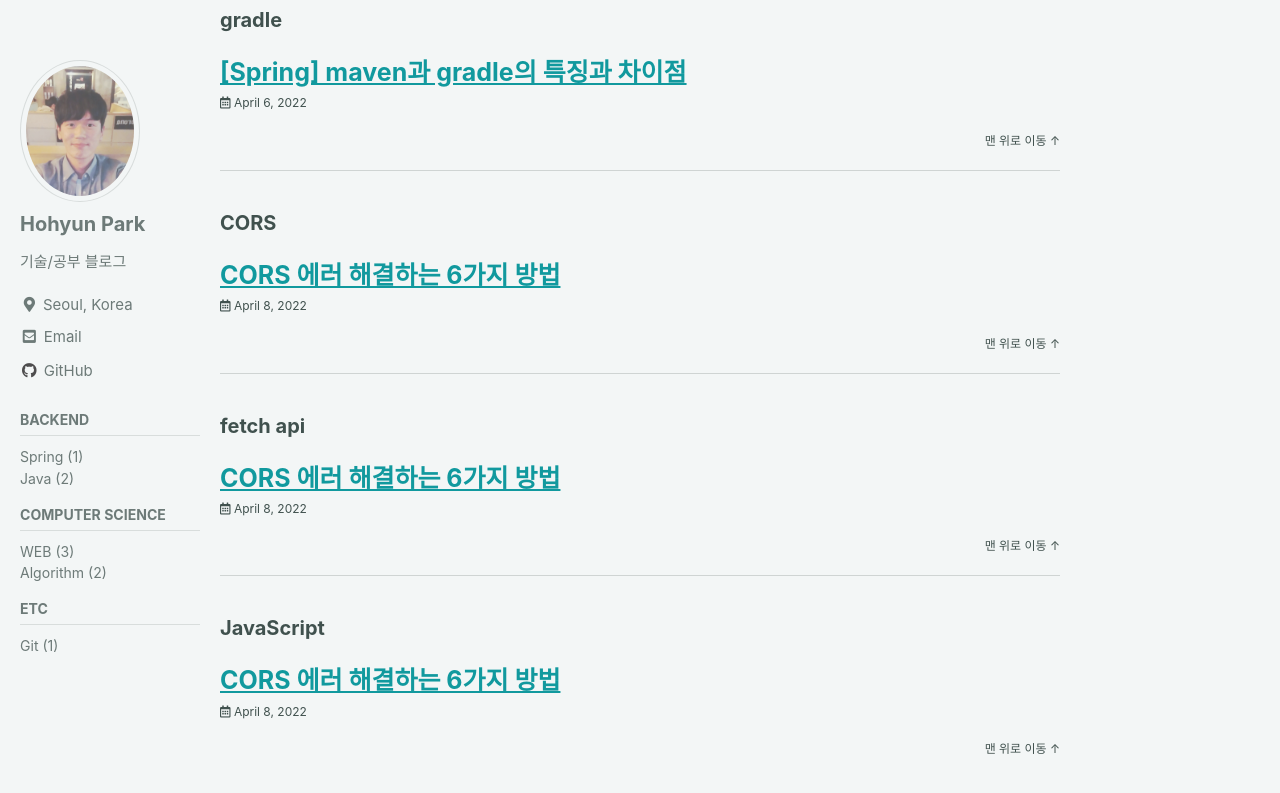
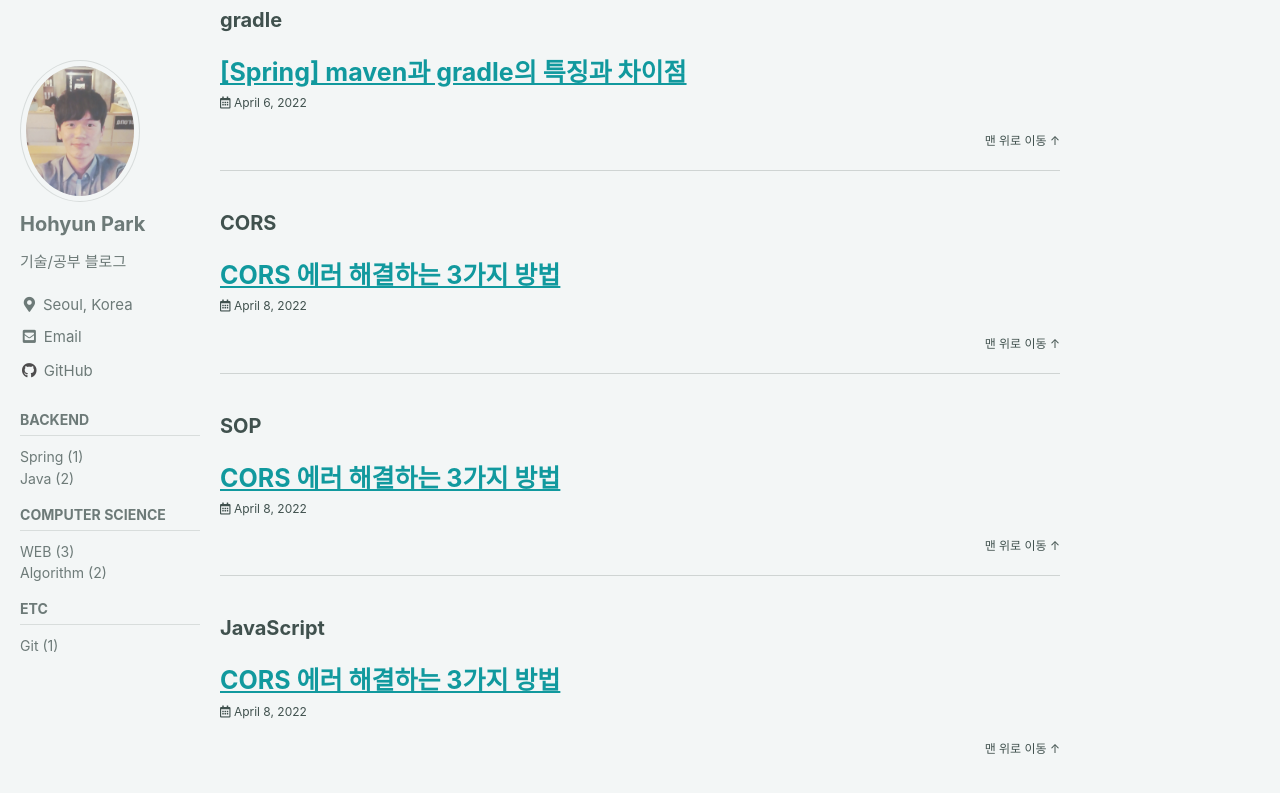
Before and after one commit to ParkHoH/ParkHoH.github.io, a Jekyll site: the page built from _pages/tag-archive.md, in a window 1280 px wide and 900 px high, scrolled down 5017 px. Shown: the top 793 px of the window. Built offline with Jekyll 4.4.1, drawn with Linux system fonts in a browser that asks for light colours; cached includes are drawn as plain includes.

Commit message:
Edit:CORS 포스팅 제목, 태그 수정

```diff
--- a/_posts/2022-04-08-CORS.md
+++ b/_posts/2022-04-08-CORS.md
@@ -1,9 +1,9 @@
 ---
-title: "CORS 에러 해결하는 6가지 방법"
+title: "CORS 에러 해결하는 3가지 방법"
 excerpt: ""
 
 categories: WEB
-tags: [CORS, fetch api, JavaScript]
+tags: [CORS, SOP, JavaScript]
 
 date: 2022-04-08
 last_modified_at: 2022-04-08
```
